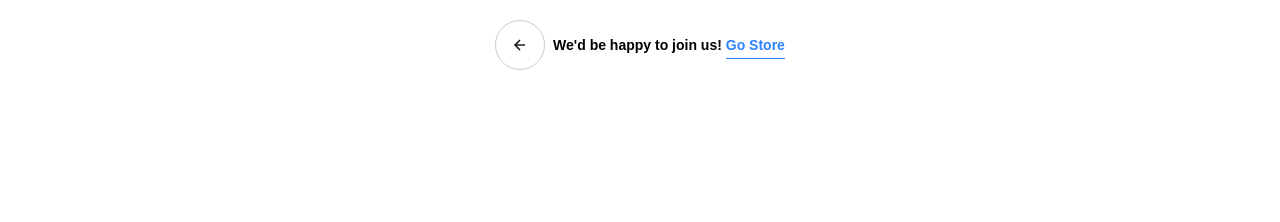
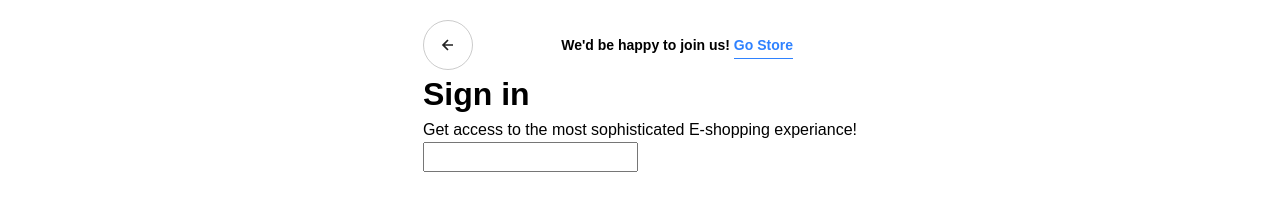
Before and after one commit to TomaszSarmata/shop-pay, a Next.js app: page /signin in a window 1280 px wide. Shown: the part 186-408 px from the top of the page. Built offline with nearby package versions, Linux system fonts and the light colour scheme; no server answers.

Commit message:
implemented Formik with the Form element and the input field inside it

```diff
--- a/pages/signin.js
+++ b/pages/signin.js
@@ -4,6 +4,7 @@ import Footer from "../components/footer";
 import styles from "../styles/signin.module.scss";
 import { BiLeftArrowAlt } from "react-icons/bi";
 import Link from "next/link";
+import { Formik, Form } from "formik";
 
 export default function signin() {
   // TODO - change the static values for the country in the Header and the Footer
@@ -20,6 +21,17 @@ export default function signin() {
               We'd be happy to join us! <Link href="/">Go Store</Link>{" "}
             </span>
           </div>
+          <div className={styles.login_form}>
+            <h1>Sign in</h1>
+            <p>Get access to the most sophisticated E-shopping experiance!</p>
+            <Formik>
+              {(form) => (
+                <Form>
+                  <input type="text" />
+                </Form>
+              )}
+            </Formik>
+          </div>
         </div>
       </div>
       <Footer country="UK"></Footer>
```
